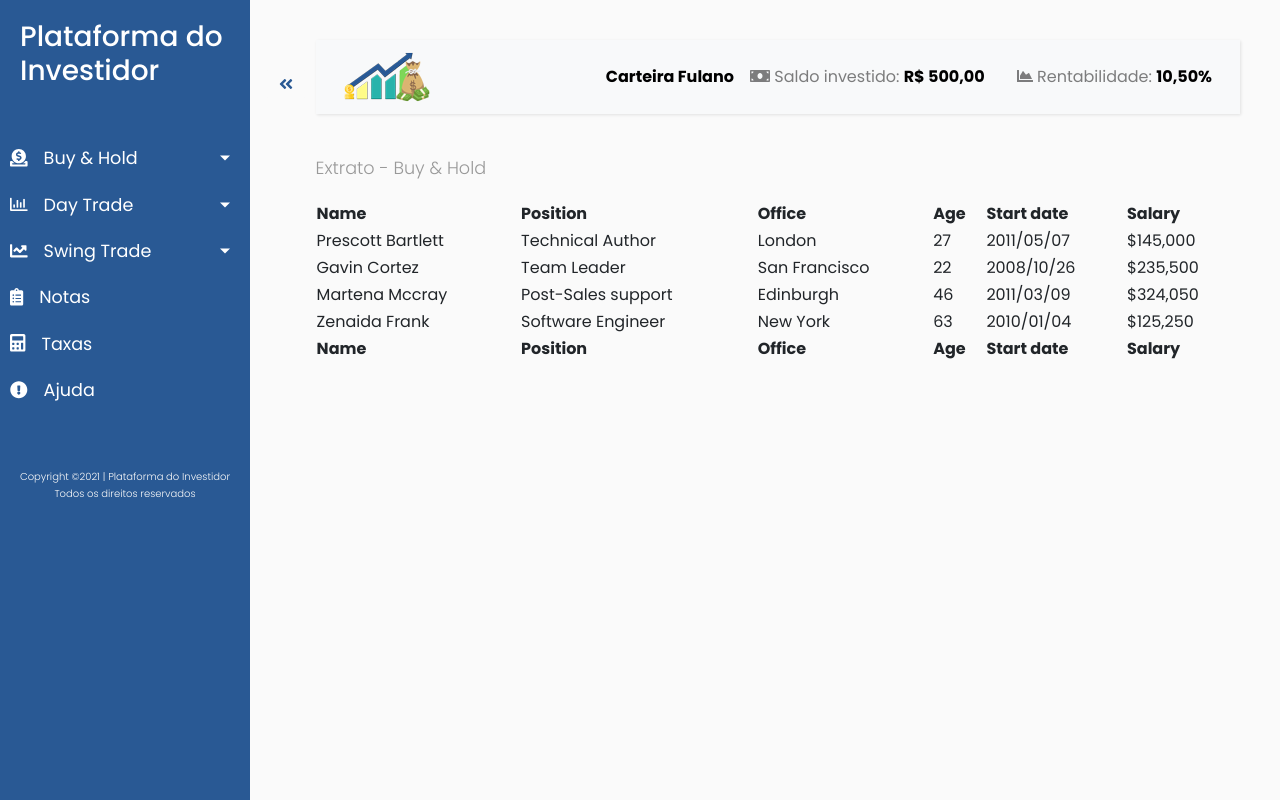
After one commit to plataformadoinvestidor/plataformadoinvestidor, a Django app: page /extratoBH/ in a window 1280 px wide. The commit adds this page. Run offline with Django 3.2, Linux system fonts and the light colour scheme; some libraries are stand-ins or nearby versions.

Commit message:
Inserção DataTables

```diff
--- /dev/null
+++ b/plataformadoinvestidor/home/templates/arealogada/extratoBH.html
@@ -0,0 +1,80 @@
+<!--Para carregar meu header.html, que é o cabeçalho do sistema-->
+{% extends "header.html" %}
+<!--Para carregar meu static para achar as coisas que estão na pasta static-->
+{% load static %}
+{% block content %}
+
+
+<body>
+  <p>Extrato - Buy & Hold </p>
+  <table id="example" class="display" style="width:100%">
+        <thead>
+            <tr>
+                <th>Name</th>
+                <th>Position</th>
+                <th>Office</th>
+                <th>Age</th>
+                <th>Start date</th>
+                <th>Salary</th>
+            </tr>
+        </thead>
+        <tbody>
+
+            <tr>
+                <td>Prescott Bartlett</td>
+                <td>Technical Author</td>
+                <td>London</td>
+                <td>27</td>
+                <td>2011/05/07</td>
+                <td>$145,000</td>
+            </tr>
+            <tr>
+                <td>Gavin Cortez</td>
+                <td>Team Leader</td>
+                <td>San Francisco</td>
+                <td>22</td>
+                <td>2008/10/26</td>
+                <td>$235,500</td>
+            </tr>
+            <tr>
+                <td>Martena Mccray</td>
+                <td>Post-Sales support</td>
+                <td>Edinburgh</td>
+                <td>46</td>
+                <td>2011/03/09</td>
+                <td>$324,050</td>
+            </tr>
+
+            <tr>
+                <td>Zenaida Frank</td>
+                <td>Software Engineer</td>
+                <td>New York</td>
+                <td>63</td>
+                <td>2010/01/04</td>
+                <td>$125,250</td>
+            </tr>
+
+
+
+
+        </tbody>
+        <tfoot>
+            <tr>
+                <th>Name</th>
+                <th>Position</th>
+                <th>Office</th>
+                <th>Age</th>
+                <th>Start date</th>
+                <th>Salary</th>
+            </tr>
+        </tfoot>
+    </table>
+
+
+</body>
+{% endblock content %}
+<script>
+$(document).ready( function () {
+    $('#example').DataTable();
+} );
+<script>
--- a/plataformadoinvestidor/home/templates/header.html
+++ b/plataformadoinvestidor/home/templates/header.html
@@ -20,6 +20,9 @@
     <!-- Font Awesome JS -->
     <script defer src="https://use.fontawesome.com/releases/v5.0.13/js/solid.js" integrity="sha384-tzzSw1/Vo+0N5UhStP3bvwWPq+uvzCMfrN1fEFe+xBmv1C/AtVX5K0uZtmcHitFZ" crossorigin="anonymous"></script>
     <script defer src="https://use.fontawesome.com/releases/v5.0.13/js/fontawesome.js" integrity="sha384-6OIrr52G08NpOFSZdxxz1xdNSndlD4vdcf/q2myIUVO0VsqaGHJsB0RaBE01VTOY" crossorigin="anonymous"></script>
+    <!--Datatables CSS-->
+    <link rel="stylesheet" href="http://cdn.datatables.net/1.10.24/css/jquery.dataTables.min.css"/>
+
 
 </head>
 
@@ -28,7 +31,7 @@
         <!-- Sidebar Menu Lateral  -->
         <nav id="sidebar">
             <div class="sidebar-header">
-                <h3>Plataforma do Investidor</h3>
+               <a href="{% url 'painelusuario'%}"> <h3>Plataforma do Investidor</h3></a>
             </div>
             <ul class="list-unstyled components">
 
@@ -39,7 +42,7 @@
                             <a href="#"><span class="fa fa-wallet mr-3"></span>Carteira</a>
                         </li>
                         <li>
-                            <a href="#"><span class="fa fa-exchange-alt mr-3"></span>Extrato</a>
+                            <a href="{% url 'extratoBH'%}"><span class="fa fa-exchange-alt mr-3"></span>Extrato</a>
                         </li>
                         <li>
                             <a href="#"><span class="fas fa-chart-pie mr-3"></span>Gráficos</a>
@@ -104,7 +107,7 @@
         <div id="content">
             <nav class="navbar navbar-expand-lg navbar-light bg-light">
                 <div class="container-fluid">
-                    <img src="../../static/images/logo.png" id="logo"/>
+                    <a href="{% url 'painelusuario'%}"><img src="../../static/images/logo.png" id="logo"/></a>
                     <button id="btn_right" class="btn btn-dark d-inline-block d-lg-none ml-auto" type="button" data-toggle="collapse" data-target="#navbarSupportedContent" aria-controls="navbarSupportedContent" aria-expanded="false" aria-label="Toggle navigation">
                         <i id="btn-right" class="fas fa-angle-double-down"></i>
                     </button>
@@ -138,6 +141,10 @@
 
     </div>
 
+    <!--Jquery-->
+    <script src="//code.jquery.com/jquery-1.11.1.min.js"></script>
+    <!--Datatables JS-->
+    <script src="http://cdn.datatables.net/1.10.24/js/jquery.dataTables.min.js"></script>
     <!-- jQuery CDN - Slim version (=without AJAX) -->
     <script src="https://code.jquery.com/jquery-3.3.1.slim.min.js" integrity="sha384-q8i/X+965DzO0rT7abK41JStQIAqVgRVzpbzo5smXKp4YfRvH+8abtTE1Pi6jizo" crossorigin="anonymous"></script>
     <!-- Popper.JS -->
--- a/plataformadoinvestidor/home/urls.py
+++ b/plataformadoinvestidor/home/urls.py
@@ -1,7 +1,7 @@
 from django.contrib import admin
 from django.urls import path
 from django.urls import include, path, re_path
-from home.views import home, planos, faq, login, quemSomos, contato, cadastrarUsuario, painelUsuario
+from home.views import home, planos, faq, login, quemSomos, contato, cadastrarUsuario, painelUsuario, extratoBH
 #from courses.views import courses, details
 
 # Configurar minhas URLs para acessar a pagina
@@ -18,6 +18,8 @@ urlpatterns = [
     re_path(r'^contato/$', contato , name='contato'),
     re_path(r'^cadastrarUsuario/$', cadastrarUsuario , name='cadastrarUsuario'),
     re_path(r'^painelusuario/$', painelUsuario , name='painelusuario'),
+    re_path(r'^extratoBH/$', extratoBH , name='extratoBH'),
+
 
 
 
--- a/plataformadoinvestidor/home/views.py
+++ b/plataformadoinvestidor/home/views.py
@@ -36,6 +36,9 @@ def cadastrarUsuario(request):
 def painelUsuario(request):
     return render(request, 'arealogada/painelusuario.html')
 
+def extratoBH(request):
+    return render(request, 'arealogada/extratoBH.html')
+
 
 
 
```
Also changed, not shown: plataformadoinvestidor/home/templates/arealogada/carteira.html (deleted, +0 -10 lines), 1 other file.
